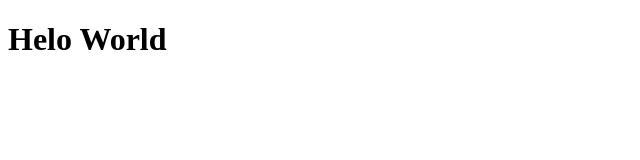
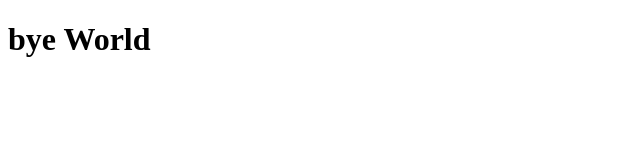
Before and after one commit to mosha99/testvscode, a plain HTML site: page index.html in a window 1280 px wide. Shown: the whole page, without its empty margins (0-640 px from the left). Drawn offline with Linux system fonts and the light colour scheme.

Commit message:
change helo to by

```diff
--- a/index.html
+++ b/index.html
@@ -7,6 +7,6 @@
     <title>Document</title>
 </head>
 <body>
-    <h1>Helo World</h1>
+    <h1>bye World</h1>
 </body>
 </html>
```
